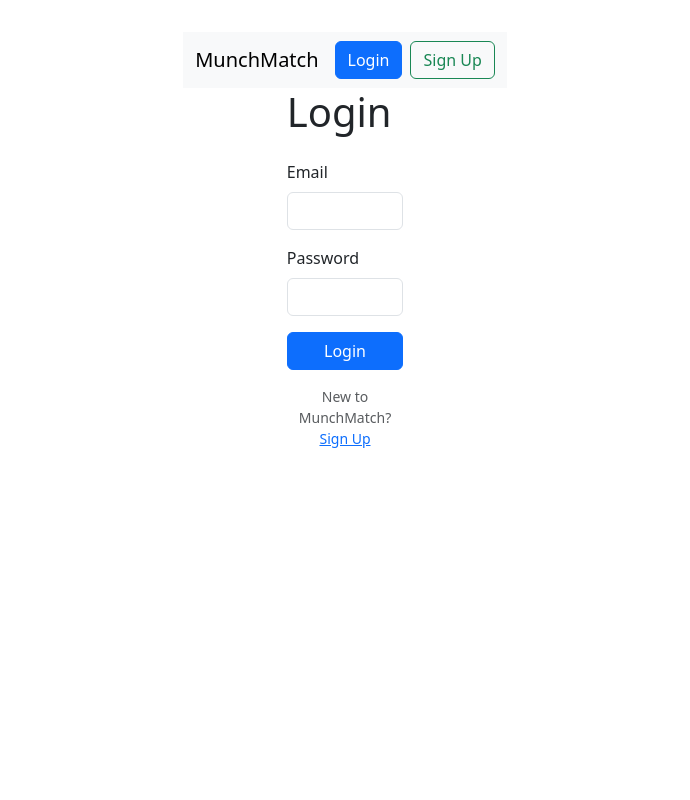
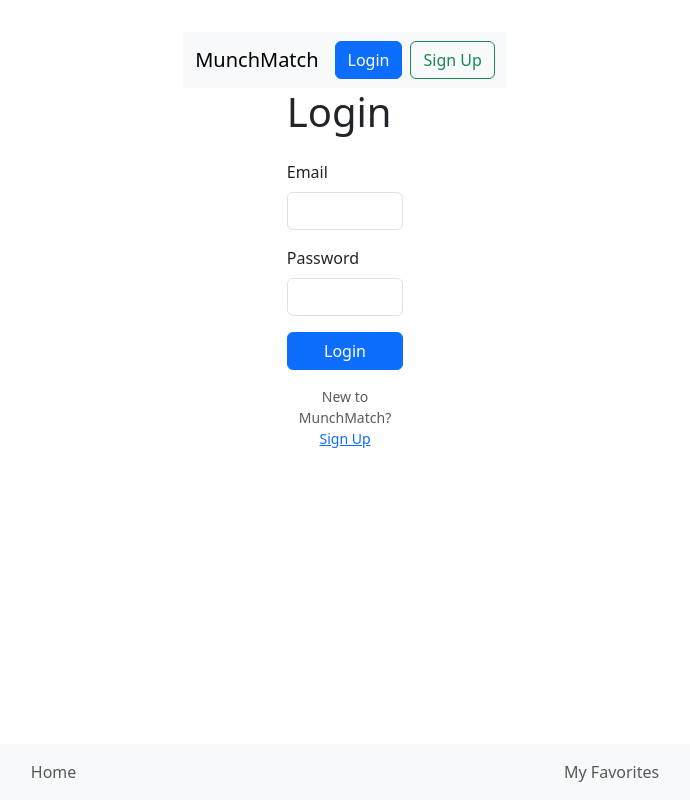
Before and after one commit to J-0-d-a-1/munchMatch, a React (Vite) app in the folder frontend/: page /login in a window 1280 px wide. Shown: the whole page, without its empty margins (295-985 px from the left). Built offline with nearby package versions, Linux system fonts and the light colour scheme; no server answers.

Commit message:
Implement footer logic

```diff
--- a/frontend/src/App.jsx
+++ b/frontend/src/App.jsx
@@ -9,11 +9,7 @@ import "bootstrap/dist/css/bootstrap.min.css";
 
 // Authorization components
 import { AuthProvider } from "./contexts/AuthContext";
-import {
-  OwnerRoute,
-  PrivateRoute,
-  PublicOnlyRoute,
-} from "./components/authorization/ProtectedRoutes";
+import { OwnerRoute, PrivateRoute, PublicOnlyRoute } from "./components/authorization/ProtectedRoutes";
 
 // Page components for regular users
 import HomePage from "./pages/user/HomePage";
@@ -90,7 +86,6 @@ function App() {
           />
 
           {/* Owner-only routes */}
-
           <Route
             path="/user/restaurants"
             element={
@@ -124,8 +119,10 @@ function App() {
             }
           />
         </Routes>
+        <div className="Footer">
+          <Footer />
+        </div>
       </Router>
-      {/* <Footer /> */}
     </AuthProvider>
   );
 }
--- a/frontend/src/components/Footer.jsx
+++ b/frontend/src/components/Footer.jsx
@@ -1,13 +1,39 @@
-import Container from "react-bootstrap/Container";
-import Navbar from "react-bootstrap/Navbar";
+import { Link } from 'react-router-dom';
+import { useAuth } from '../contexts/AuthContext';
+import Container from 'react-bootstrap/Container';
+import Navbar from 'react-bootstrap/Navbar';
+import Nav from 'react-bootstrap/Nav';
 
 function Footer() {
+  const { user } = useAuth();
+
   return (
-    <Navbar className="bg-body-tertiary">
+    <Navbar
+      className="bg-body-tertiary mt-auto"
+      fixed="bottom"
+    >
       <Container>
-        <Navbar.Brand>🔍</Navbar.Brand>
-        <Navbar.Brand>❤️</Navbar.Brand>
-        <Navbar.Brand>🔓</Navbar.Brand>
+        <Nav className="w-100 justify-content-around">
+          {/* Default view */}
+          <Nav.Link as={Link} to="/">
+            <div className="home">
+              <span>Home</span>
+            </div>
+          </Nav.Link>
+          <Nav.Link as={Link} to="/favorites">
+            <div className="favorites">
+              <span>My Favorites</span>
+            </div>
+          </Nav.Link>
+          {/* Owner view */}
+          {user?.is_owner && (
+            <Nav.Link as={Link} to="/user/restaurants">
+              <div className="restaurants">
+                <span>My Restaurants</span>
+              </div>
+            </Nav.Link>
+          )}
+        </Nav>
       </Container>
     </Navbar>
   );
```
